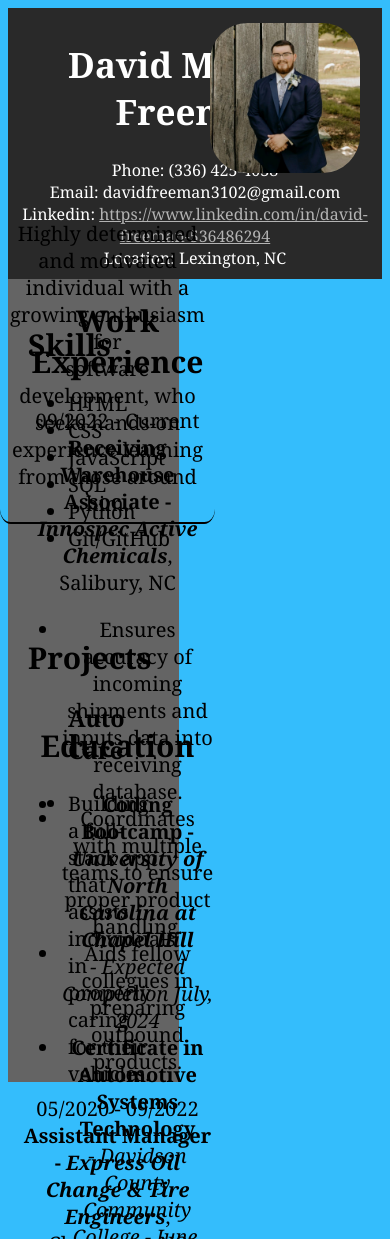
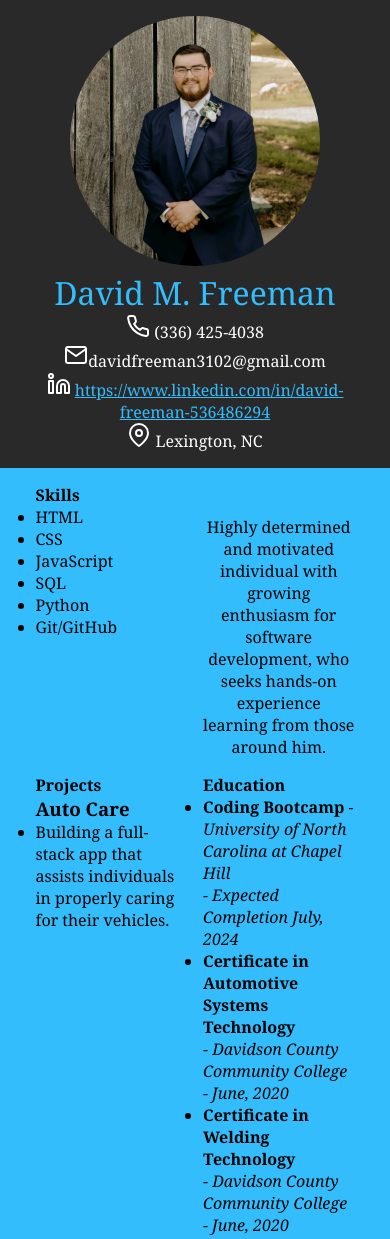
Before and after one commit to dfreeman3102/resume, a plain HTML site: page index.html in a window 390 px wide. Shown: the top 1239 px of the page. Drawn offline with nearby package versions, Linux system fonts and the light colour scheme.

Commit message:
add responsive code

```diff
--- a/index.html
+++ b/index.html
@@ -5,22 +5,40 @@
         <meta name="viewport" content="width=device-width, initial-scale=1.0">
         <title>Resume</title>
         <link rel="stylesheet" href="styles.css">
+        <script src="https://unpkg.com/feather-icons"></script>
     </head>
     <body>
         <main>
             <header>
-                <h1>David Michael Freeman</h1>
+                <img src="profile pic.jpg">
+                <h1>David M. Freeman</h1>
             <section class="contact-info">
-                <div class="phone">Phone: (336) 425-4038</div>
-                <div class="email">Email: davidfreeman3102@gmail.com</div>
-                <div class="linkedin">Linkedin: <a href="https://www.linkedin.com/in/david-freeman-536486294/">
-                    https://www.linkedin.com/in/david-freeman-536486294</a> </div>
-                <div class="address">Location: Lexington, NC</div>
+                <div class="phone">
+                    <div class="interest-item">
+                    <i data-feather="phone"></i>
+                (336) 425-4038
+            </div>
+            </div>
+                <div class="email">
+                    <div class="interest-item">
+                    <i data-feather="mail"></i>davidfreeman3102@gmail.com
+                </div>
+                </div>
+                <div class="linkedin">
+                    <div class="interest-item">
+                    <i data-feather="linkedin"></i>
+                <a href="https://www.linkedin.com/in/david-freeman-536486294/">
+                    https://www.linkedin.com/in/david-freeman-536486294</a>
+                </div>
+                </div>
+                <div class="address">
+                    <div class="interest-item">
+                    <i data-feather="map-pin"></i>
+                 Lexington, NC</div></div>
             </section>
+
             </header>
-            <section class="profile-pic">
-                <img src="profile pic.jpg">
-            </section>
+            <div class="main-info">
                 <section class="skills">
                     <h2>Skills</h2>
                         <ul class="skill-list">
@@ -33,37 +51,8 @@
                         </ul>
                 </section>
                  <section class="introduction">
-                <p class="intro">Highly determined and motivated individual with a growing enthusiasm for <br>software development,
+                <p class="intro">Highly determined and motivated individual with growing enthusiasm for software development,
                     who seeks hands-on experience learning from those around him.</p>
-            </section>
-            <section class="professional-experience">
-                <h2>Work Experience</h2>
-                <div class="innospec">
-                    <p>09/2022 - Current <br>
-                        <b>Receiving Warehouse Associate - <i>Innospec Active Chemicals</i></b>, Salibury, NC<br></p>
-                        <ul>
-                            <li>Ensures accuracy of incoming shipments and inputs data into receiving database.</li>
-                            <li>Coordinates with multiple teams to ensure proper product handling.</li>
-                            <li>Aids fellow collegues in preparing outbound products.</li>
-                        </ul>
-                </div>
-                <div class="express-oil">
-                    <p>05/2020 - 09/2022 <br>
-                        <b>Assistant Manager - <i>Express Oil Change & Tire Engineers</i></b>, Clemmons, NC<br></p>
-                        <ul>
-                            <li>Provided payroll service for employees at multiple locations.</li>
-                            <li>Confirmed adequate workforce was supplied at multiple locations.</li>
-                            <li>Regularly handled opening and closing operations.</li>
-                        </ul>
-                </div>
-            </section>
-            <section class="education">
-                <h2>Education</h2>
-                    <ul>
-                        <li><b>Coding Bootcamp - <i>University of North Carolina at Chapel Hill</b> <br>- Expected Completion July, 2024</i></li>
-                        <li><b>Certificate in Automotive Systems Technology</b> <br>- <i>Davidson County Community College - June, 2020</i></li>
-                        <li><b>Certificate in Welding Technology</b> <br>- <i>Davidson County Community College - June, 2020</i></li>
-                    </ul>
             </section>
             <section class="projects">
                 <h2>Projects</h2>
@@ -72,7 +61,58 @@
                         <li>Building a full-stack app that assists individuals in properly caring for their vehicles.</li>
                     </ul>
             </section>
+            <section class="education">
+                <h2>Education</h2>
+                    <ul>
+                        <li><b>Coding Bootcamp</b> - <i>University of North Carolina at Chapel Hill <br>- Expected Completion July, 2024</i></li>
+                        <li><b>Certificate in Automotive Systems Technology</b> <br>- <i>Davidson County Community College - June, 2020</i></li>
+                        <li><b>Certificate in Welding Technology</b> <br>- <i>Davidson County Community College - June, 2020</i></li>
+                    </ul>
+            </section>
+            <section class="interests">
+                <h2>Interests</h2>
+                <div class="interest">
+                    <div class="interest-item">
+                        <i data-feather="monitor"></i>
+                        <span class="gaming">Computer Gaming </span>
+                    </div>
+                    <div class="interest">
+                        <i data-feather="smartphone"></i>
+                       <span class="tech">New Technology </span>
+                    </div>
+                    <div class="interest">
+                        <i data-feather="tool"></i>
+                        <span class="auto">Automotive Tinkering</span>
+                    </div>
+                </div>
+            </section>
+            <section class="experience">
+                <h2>Work Experience</h2>
+                <div class="innospec">
+                    <p>09/2022 - Current <br>
+                        <b>Receiving Warehouse Associate</b> - <i>Innospec Active Chemicals</i>, Salibury, NC<br></p>
+                        <ul>
+                            <li class="exp">Ensures accuracy of incoming shipments and inputs data into receiving database.</li>
+                            <li class="exp" >Coordinates with multiple teams to ensure proper product handling.</li>
+                            <li class="exp">Aids fellow collegues in preparing outbound products.</li>
+                        </ul>
+                </div>
+                <div class="express-oil">
+                    <p>05/2020 - 09/2022 <br>
+                        <b>Assistant Manager</b> - <i>Express Oil Change & Tire Engineers</i>, Clemmons, NC<br></p>
+                        <ul>
+                            <li class="exp">Provided payroll service for employees at multiple locations.</li>
+                            <li class="exp">Confirmed adequate workforce was supplied at multiple locations.</li>
+                            <li class="exp">Regularly handled opening and closing operations.</li>
+                        </ul>
+                </div>
+            </section>
+
+            </div>
         </main>
+        <script>
+            feather.replace();
+          </script>
     </body>
     <footer>
 
--- a/styles.css
+++ b/styles.css
@@ -1,3 +1,8 @@
+*{
+    box-sizing: border-box;
+    padding:0;
+    margin: 0;
+}
 html{
     background-color: rgb(52, 189, 252);
     color:rgb(0, 0, 0);
@@ -5,67 +10,49 @@ html{
 }
 header{
     background-color: rgb(41, 41, 41);
+    color:white;
+    width:100%;
+    margin:0 auto;
+    padding: 1rem;
     text-align: center;
-    margin: none;
-    padding: 10px;
-    color:white;
+}
+.intro{
+    padding-top: 2rem;
+    text-align: center;
+}
+img{
+    border-radius: 50%;
+    max-width: 250px;
+}
+.main-info{
+    max-width: 1000px;
+    width:90%;
+    margin:0 auto;
+    display:grid;
+    padding: 1rem;
+    grid-template-columns: 1fr 1fr;
+    gap:1rem;
+}
+@media only screen and (max-width:768px){
+   html{
+    width:100%;
+    grid-template-columns: 1fr;
+    gap: 7rem;
+}
 }
 h1{
-    font-size: 35px;
+    font-weight: 200;
+    color:rgb(52, 189, 252)
 }
-img{
-    zoom:30%;
-    position: absolute;
-    top:75px;
-    right:100px;
-    width:auto;
-    height:500px;
-    border-radius: 25%;
+h2{
+    font-size: medium;
 }
 a{
-    color:rgb(179, 179, 179);
+    color:rgb(52, 189, 252);
 }
-.skills{
-    background-color: rgb(100, 100, 100);
-    margin:none;
-    padding:20px;
-    width:35%;
-    font-size: 20px;
+span{
+    padding:1rem;
 }
-.intro{
-    position:absolute;
-    right:175px;
-    top:200px;
-    font-size: 20px;
-    text-align: center;
-    border-bottom: solid black 2px;
-    border-radius: 5%;
-    padding-bottom: 5px;
+.exp{
+    font-size: 12px;
 }
-.professional-experience{
-    position:absolute;
-    right:175px;
-    top:275px;
-    font-size: 20px;
-    text-align: center;
-    border-bottom: solid black 2px;
-    border-radius: 1%;
-    padding-bottom: 5px;
-    width:50%;
-}
-.education{
-    position:absolute;
-    right:175px;
-    top:700px;
-    font-size: 20px;
-    text-align: center;
-    width:50%;
-}
-.projects{
-    background-color: rgb(100, 100, 100);
-    margin:none;
-    padding:20px;
-    width:35%;
-    height:450px;
-    font-size: 20px;
-}
```
Lines whose indentation alone changed are shown as unchanged.
